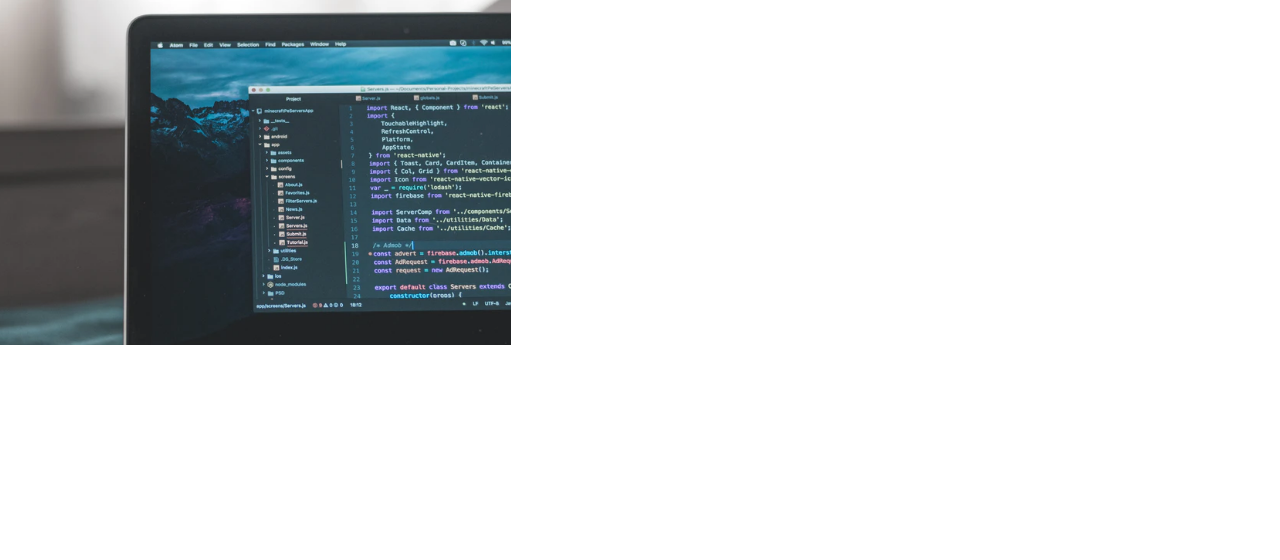
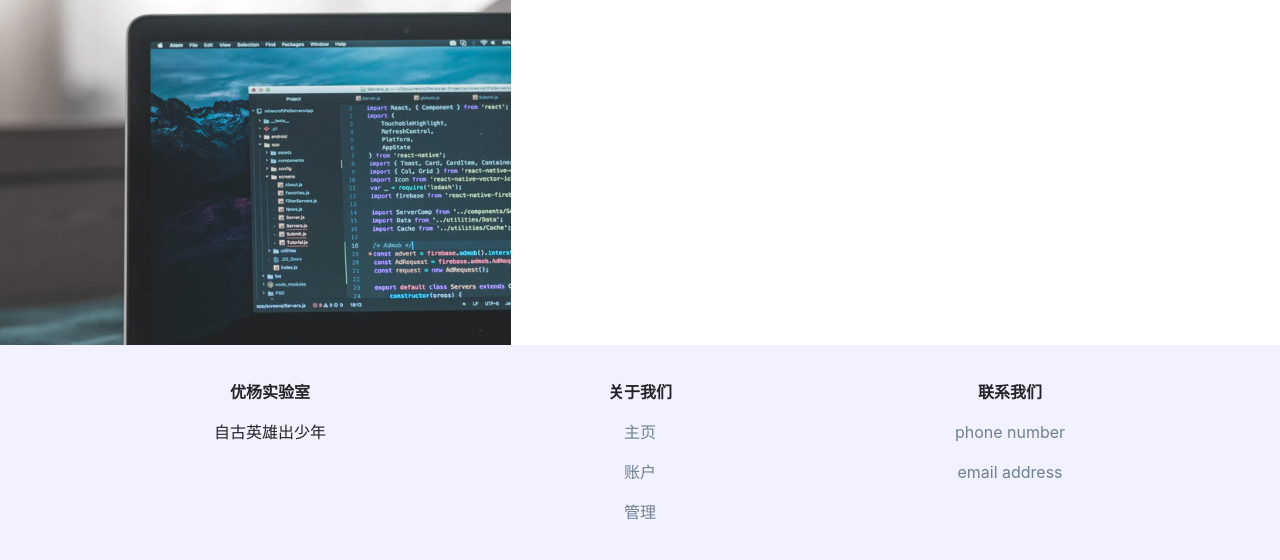
Before and after one commit to yangyou95/youyanglab_edu, a Django app: page /class/ in a window 1280 px wide. Shown: the part 3968-4528 px from the top of the page. Before the commit the page ends 4313 px from the top, so only its background shows below. Run offline with Django 3.2, Linux system fonts and the light colour scheme; some libraries are stand-ins or nearby versions.

Commit message:
更新footer样式

```diff
--- a/webapp/static/webapp/navbar.css
+++ b/webapp/static/webapp/navbar.css
@@ -1,10 +1,11 @@
+/* navbar */
 .navbar {
     position:fixed;
 	top:0;
 	left:0;
 	z-index:1;
 	width:100%;
-	background-color:white;
+	background-color: white;
 }
 
 .navbar-brand {
@@ -19,6 +20,7 @@
 	box-shadow:0 0 12px 0 rgba(0,0,0,0.24);
 }
 
+/* dropdown menu */
 #final {
     padding-right: 5px;
 }
@@ -31,3 +33,36 @@
     color: #8080FF;
     text-decoration: none;
 }
+
+/* footer */
+footer .left, footer .center, footer .right {
+    display: inline-block;
+}
+
+footer .row {
+    margin: 0;
+}
+
+footer p {
+    text-align: center;
+}
+
+footer {
+    background-color: rgb(241, 241, 255);
+    padding-top: 35px;
+    padding-bottom: 20px;
+}
+
+footer .title {
+    font-weight: bold;
+}
+
+footer a {
+    transition: 0.5s all;
+    color: #708090;
+}
+
+footer a:hover {
+    color: black;
+    text-decoration: none;
+}
--- a/webapp/templates/navbar.html
+++ b/webapp/templates/navbar.html
@@ -22,18 +22,17 @@
   <script src="https://cdn.staticfile.org/popper.js/1.15.0/umd/popper.min.js"></script>
   <script src="https://cdn.staticfile.org/twitter-bootstrap/4.3.1/js/bootstrap.min.js"></script>
     <script src="https://cdn.staticfile.org/jquery/1.10.2/jquery.min.js"></script>
+    <meta charset="utf-8">
+    <title>优扬实验室</title>
 
+    <body>
 <div id="app">
 <!--  顶栏部分-->
   <el-header>
-     <head>
-    <meta charset="utf-8">
-    <title>优扬实验室</title>
-  </head>
-  <body>
+
 <!-- 导航 -->
     <nav class="navbar navbar-expand-md navbar-light">
-      <a class="navbar-brand" href="{% url 'webapp:index'%}">优扬实验室</a>
+      <a class="navbar-brand" href="{% url 'webapp:index'%}" id="big-title">优扬实验室</a>
       <button class="navbar-toggler" type="button" data-toggle="collapse" data-target="#collapsibleNavbar">
         <span class="navbar-toggler-icon"></span>
       </button>
@@ -45,9 +44,6 @@
           <li class="nav-item">
             <a class="nav-link" href="#">课程</a>
           </li>
-
-
-
 
           {% if user.is_authenticated %}
 
@@ -85,55 +81,53 @@
       </div>
     </nav>
 
-
-  </el-header>
-<!--  顶栏部分-->
-
-
+</el-header>
 
   <!-- 内容部分-->
-
-  <div class="nav-authenticated">
-
-    <div></div>
-
-  </div>
 
     {% block content %}
     {% endblock %}
 
-  </body>
-
+</div><!-- class="app"-->
 
 <!-- 底部页尾 -->
-  <div class="part6">
+
+<footer>
 
   <div class="container">
 
-    <div class="row textf">
+    <div class="row">
 
-      <div class="col-md-4 col-12">
+      <div class="left col-4">
 
-        <p class="t3">优扬实验室</p>
-        <h2>自古英雄出少年</h2><br><br>
+        <p class="title">优杨实验室</p>
+        <p>自古英雄出少年</p>
+
       </div>
-      <div class="col-md-4 col-12">
-        <a href="#"><p>关于我们</p></a>
-        <a href="#"><p>主页</p></a>
-        <a href="#"><p>账户</p></a>
-        <a href="#"><p>管理</p></a>
-        <br><br>
+
+      <div class="center col-4">
+
+        <p class="title">关于我们</p>
+        <p><a href="#">主页</a></p>
+        <p><a href="">账户</a></p>
+        <p><a href="">管理</a></p>
+
       </div>
-      <div class="col-md-4 col-12">
-        <h3>联系我们</h3>
-        <br><a href="#"><p>000-000-0000</p></a>
-        <a href="#"><p>info@email.com</p></a>
-        <br><a href="#"><p></p></a>
+
+      <div class="right col-4">
+
+        <p class="title">联系我们</p>
+        <p><a href="">phone number</a></p>
+        <p><a href="">email address</a></p>
+
       </div>
+
     </div>
+
   </div>
-</div>
 
-</div>
+</footer>
+
+</body>
 
 </html>
```
